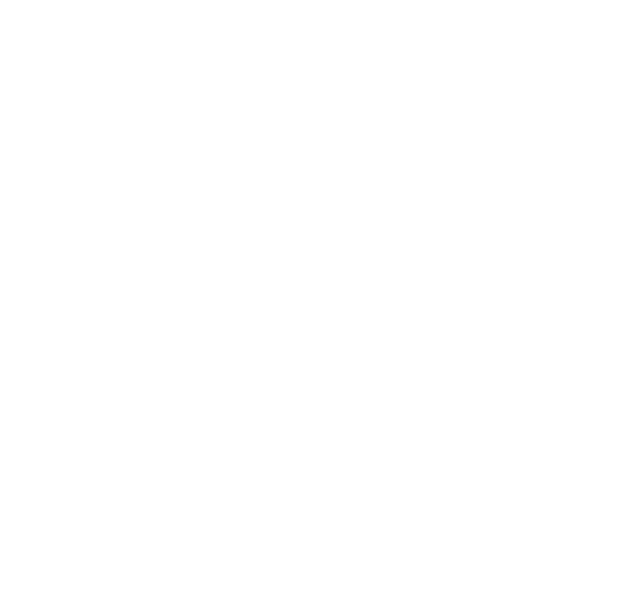
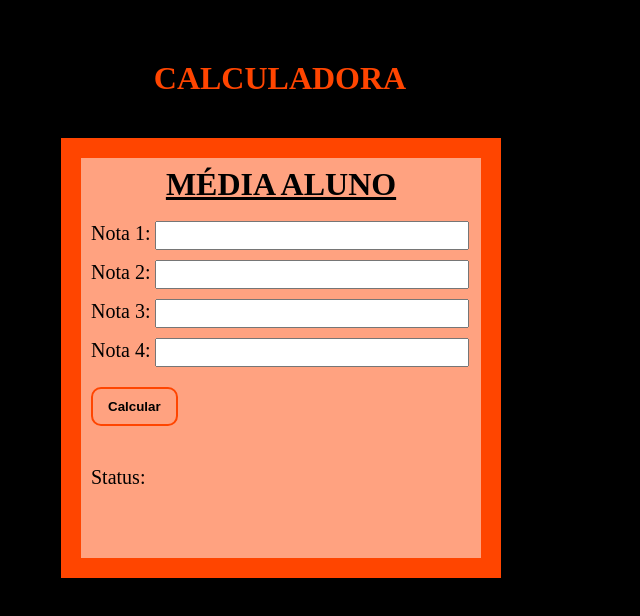
Before and after one commit to leandroperego/LabDOM, a plain HTML site: page index.html in a window 1280 px wide. Shown: the whole page, without its empty margins (0-640 px from the left). Drawn offline with Linux system fonts and the light colour scheme.

Commit message:
Criação do layout

```diff
--- a/index.html
+++ b/index.html
@@ -9,7 +9,40 @@
 </head>
 
 <body>
+  <main>
+    <h1>CALCULADORA</h1>
+    <section id="boxPrimario">
+      <div id="fundoTransparencia">
+        <h2>MÉDIA ALUNO</h2>
 
+        <ul>
+          <li>
+            Nota 1: <input id="nota1" type="text">
+          </li>
+          <li>
+            Nota 2: <input id="nota2" type="text">
+          </li>
+          <li>
+            Nota 3: <input id="nota3" type="text">
+          </li>
+          <li>
+            Nota 4: <input id="nota4" type="text">
+          </li>
+          <li class="liButton">
+            <button onclick="calcular()">Calcular</button>
+          </li>
+          <li class="liResultado">
+            <p>
+              Status:
+            </p>
+            <p id="resultado">
+              <!-- Após script-->
+            </p>
+          </li>
+        </ul>
+      </div>
+    </section>
+  </main>
 
   <script src="script.js"></script>
 
--- a/style.css
+++ b/style.css
@@ -1,4 +1,79 @@
-html, body {
+*{
+  margin: 0px;
+  padding: 0px;
+}
+
+body{
+  background: black;
+}
+
+#boxPrimario{
+  background-color: rgba(255,69,0,1);
+  width: 400px;
+  height: 400px;
+  margin-left: 60px;
+  border: 1px solid;
+  padding: 20px;
+}
+
+#fundoTransparencia{
+  box-sizing: border-box;
+  background-color: rgba(255,255,255,0.5);
+  width: 100%;
   height: 100%;
-  width: 100%;
 }
+
+h1{
+  color: orangered;
+  font-size: 2em;
+  width: 440px;
+  text-align: center;
+  margin: 60px auto 40px 60px;
+}
+
+h2{
+  padding: 8px 0px;
+  font-size: 2em;
+  text-align: center;
+  text-decoration: underline;
+}
+
+li{
+  margin: 10px;
+  font-size: 20px;
+  list-style-type: none;
+/*   background-color: white; */
+}
+
+[type="text"]{
+  padding: 5px;
+  width: 300px;
+}
+
+button{
+  padding: 10px 15px;
+  font-weight: bold;
+  border-radius: 10px;
+  border: 2px solid orangered;
+  background-color: rgba(255,255,255,0.0001);
+}
+
+button:hover{
+  background-color: rgba(255,255,255,0.5);
+}
+
+button:active{
+  background-color: rgba(255,255,255,0.0001);
+}
+
+.liButton{
+  margin-top: 20px;
+}
+
+.liResultado{
+  margin-top: 40px;
+}
+
+p{
+  display: inline;
+}
```
